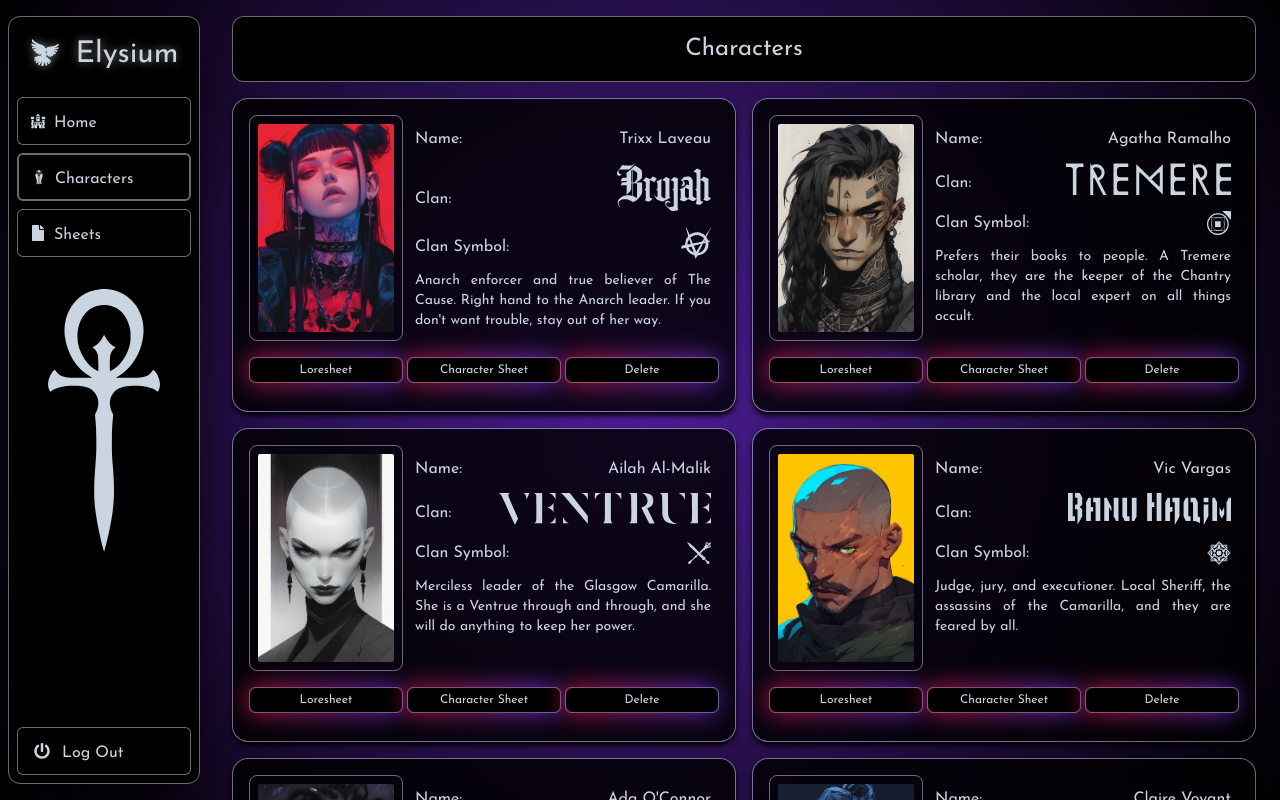
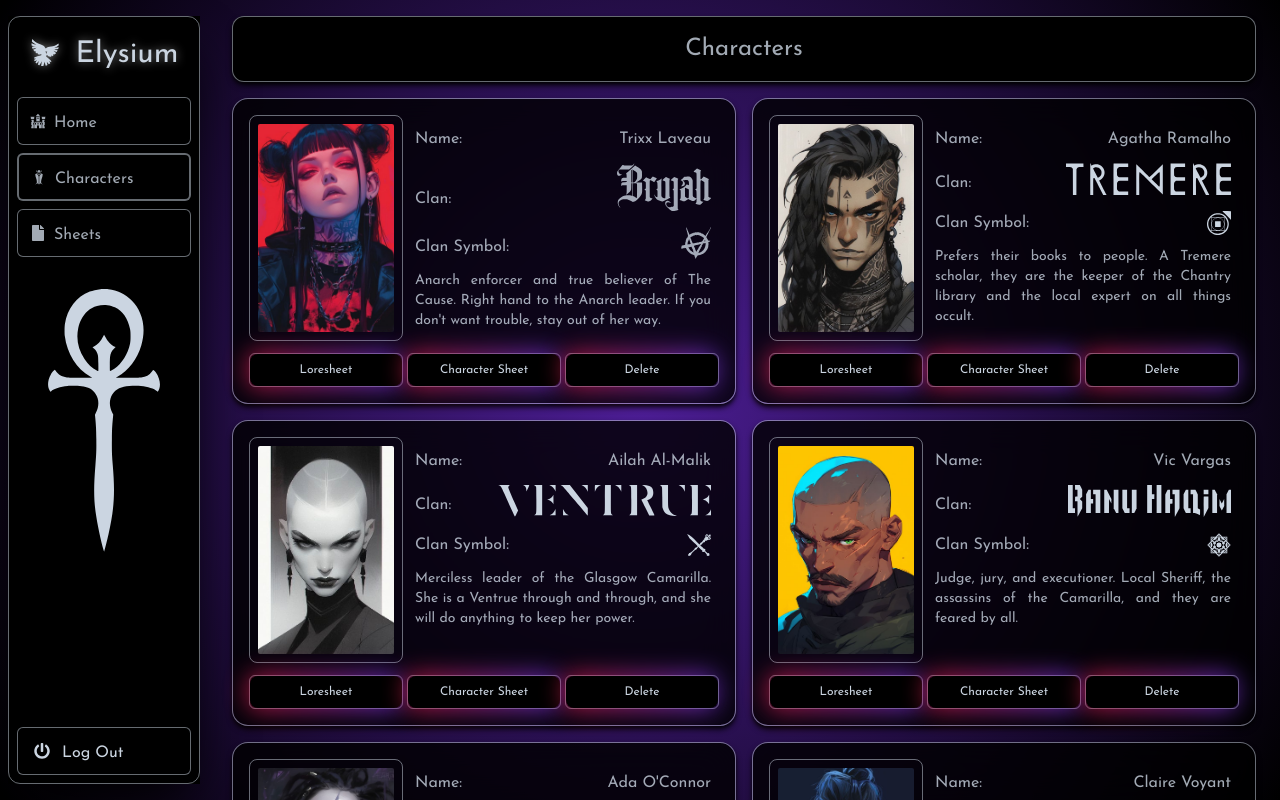
Before and after one commit to krisnemeth/Elysium, a Next.js app: page /dashboard/characters in a window 1280 px wide. Built offline with nearby package versions, Linux system fonts and the light colour scheme.

Commit message:
revised some of the darkmode colors on the sidenav

```diff
--- a/app/dashboard/characters/page.tsx
+++ b/app/dashboard/characters/page.tsx
@@ -23,8 +23,8 @@ import {
 export default function Page() {
   return (
     <div className='flex flex-col'>
-      <div className='flex flex-col items-center mx-2 p-4 border border-slate-300/50 rounded-xl bg-black'>
-        <h1 className='text-2xl text-slate-300'>Characters</h1>
+      <div className='flex flex-col items-center mx-2 p-4 border border-slate-300/50 rounded-xl bg-black shadow-md shadow-black'>
+        <h1 className='text-2xl text-slate-300/80'>Characters</h1>
       </div>
       <div className='flex flex-col items-center px-2 pt-4'>
         <div className='grid grid-cols-1 xl:grid-cols-12 gap-2 xl:gap-4 w-full mb-40'>
@@ -41,10 +41,10 @@ export default function Page() {
             characterName='Trixx Laveau'
             description="Anarch enforcer and true believer of The Cause. Right hand to the Anarch leader. If you don't want trouble, stay out of her way."
             clanTitle={
-              <BrujahTitle className='h-6 xl:h-12 w-auto text-slate-300' />
+              <BrujahTitle className='h-6 xl:h-12 w-auto text-slate-300/80' />
             }
             clanLogo={
-              <BrujahLogo className='h-4 xl:h-8 w-auto text-slate-300' />
+              <BrujahLogo className='h-4 xl:h-8 w-auto text-slate-300/80' />
             }
           />
           <CardPreview
--- a/app/ui/characters/CardPreview.tsx
+++ b/app/ui/characters/CardPreview.tsx
@@ -20,7 +20,7 @@ export default function CardPreview({
   clanTitle,
 }: CardPreviewProps) {
   return (
-    <div className='flex flex-col col-span-6 text-slate-300 border border-slate-300/50 bg-black rounded-2xl bg-clip-padding backdrop-filter backdrop-blur-lg bg-opacity-80 shadow-md shadow-black w-full h-full xl:w-full'>
+    <div className='flex flex-col col-span-6 text-slate-300/80 border border-slate-300/50 bg-black rounded-2xl bg-clip-padding backdrop-filter backdrop-blur-lg bg-opacity-80 shadow-md shadow-black w-full h-full xl:w-full'>
       <div className='grid grid-cols-1 xl:grid-cols-12 gap-1 m-2 xl:m-4'>
         <div className='flex flex-col max-w-full xl:col-span-4 p-2 items-center border border-slate-300/50 rounded-lg'>
           {characterImage}
@@ -54,7 +54,7 @@ export default function CardPreview({
             <p className='text-xs xl:text-sm text-justify'>{description}</p>
           </div>
         </div>
-        <div className='flex flex-col col-span-1 xl:col-span-12 my-3'>
+        <div className='flex flex-col col-span-1 xl:col-span-12 mt-2'>
           <div className='grid grid-cols-2 xl:grid-cols-12 gap-1'>
             <div className='flex flex-col col-span-1 xl:col-span-4'>
               <GlowUpButtonMedium buttonHref='#' buttonText='Loresheet' />
--- a/app/ui/dashboard/nav-links.tsx
+++ b/app/ui/dashboard/nav-links.tsx
@@ -27,9 +27,9 @@ export default function NavLinks() {
             key={link.name}
             href={link.href}
             className={clsx(
-              'flex h-[48px] grow items-center justify-center gap-2 bg-black dark:bg-red-950 p-3 text-base text-slate-300 font-medium hover:bg-rose-600 dark:hover:bg-red-800 duration-500 ease-in-out md:flex-none md:justify-start md:p-2 md:px-3 border border-slate-300/50 rounded-md',
+              'flex h-[48px] grow items-center justify-center gap-2 bg-black p-3 text-base text-slate-300/80 font-medium hover:bg-rose-600 dark:hover:bg-red-800 dark:hover:border-red-800 duration-500 ease-in-out md:flex-none md:justify-start md:p-2 md:px-3 border border-slate-300/50 rounded-md',
               {
-                'border-2 border-rose-600 dark:bg-red-800':
+                'border-2 border-rose-600 dark:border-red-800':
                   pathname === link.href,
               }
             )}
--- a/app/ui/dashboard/sidenav.tsx
+++ b/app/ui/dashboard/sidenav.tsx
@@ -31,7 +31,7 @@ export default function SideNav() {
             // await signOut();
           }}
         >
-          <button className='flex h-[48px] w-full grow items-center rounded-md justify-center gap-2 bg-black dark:bg-red-950 p-3 text-base text-slate-300 border border-slate-300/50 dark:hover:bg-red-800 hover:bg-rose-600 duration-500 ease-in-out md:flex-none md:justify-start md:p-2 md:px-3 '>
+          <button className='flex h-[48px] w-full grow items-center rounded-md justify-center gap-2 bg-black p-3 text-base text-slate-300 border border-slate-300/50 dark:hover:bg-red-800 dark:hover:border-red-800 hover:bg-rose-600 duration-500 ease-in-out md:flex-none md:justify-start md:p-2 md:px-3 '>
             <FaPowerOff className='w-6' />
             <div className='hidden md:block mt-1'>Log Out</div>
           </button>
--- a/app/ui/glowUpButtonMedium.tsx
+++ b/app/ui/glowUpButtonMedium.tsx
@@ -16,7 +16,7 @@ export default function GlowUpButtonMedium({
     <Link href={buttonHref}>
       <div className='relative group border border-slate-300/50 rounded-md'>
         <div className='absolute -inset-0.5 bg-gradient-to-r from-rose-600 to-violet-600 dark:from-zinc-700 dark:to-neutral-500 rounded-lg blur-md opacity-75 group-hover:opacity-100 transition duration-1000 group-hover:duration-200 w-full xl:max-w-full'></div>
-        <button className='relative flex items-center justify-center bg-black px-2 py-1 text-slate-300 rounded-lg group-hover:text-slate-100 transition duration-200 ease-in-out w-full'>
+        <button className='relative flex items-center justify-center bg-black px-2 py-2 text-slate-300 rounded-lg group-hover:text-slate-100 transition duration-200 ease-in-out w-full'>
           <span className='text-xs'>{buttonText}</span>
           {buttonIcon}
         </button>
```
